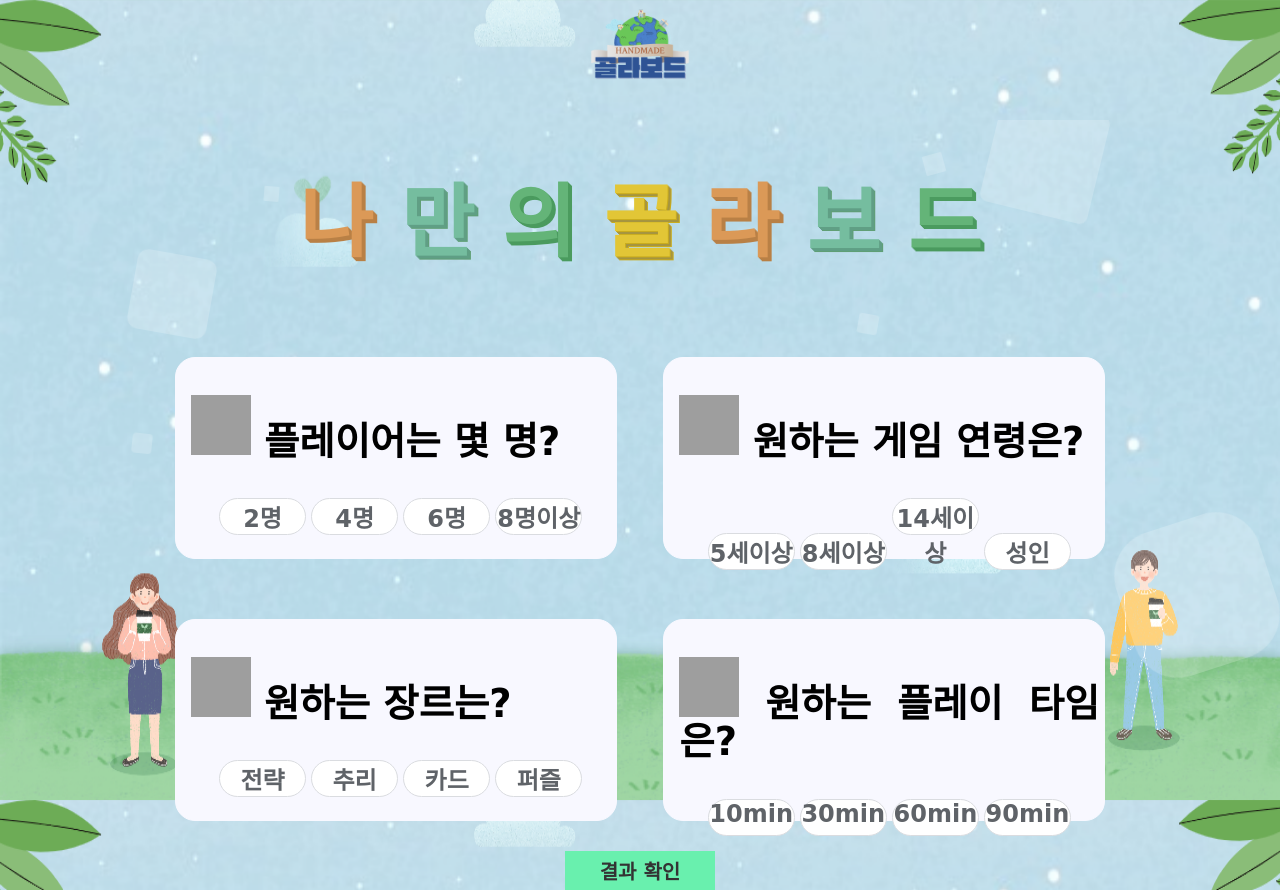
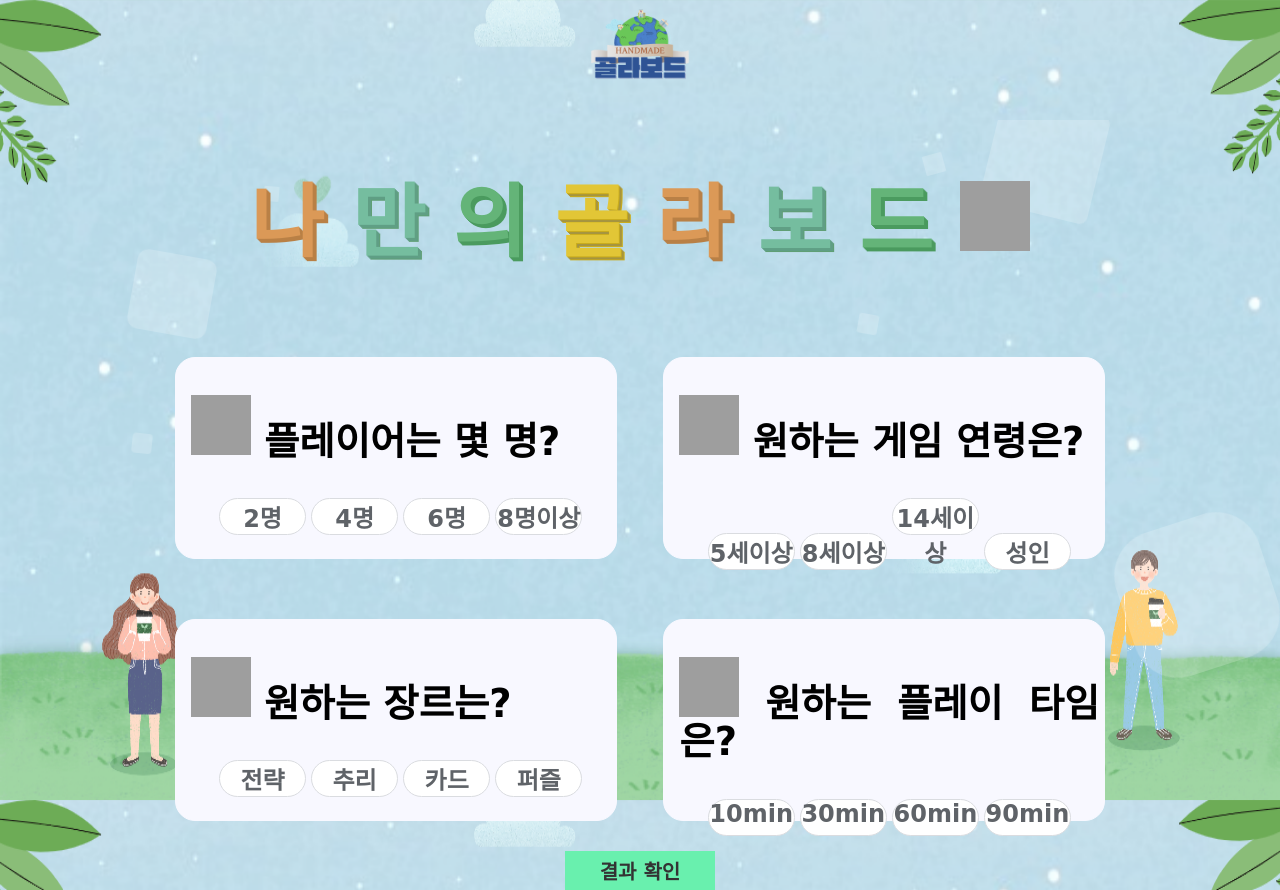
Before and after one commit to tunEmvegnomb/sparta_mc10th, a Python web app: template templates/question.html in a window 1280 px wide. Shown: the top 890 px of the page. Run offline with Jinja, Linux system fonts and the light colour scheme; the template is opened without the code that fills it, so the values that code supplies are empty; some web fonts are replaced; grey boxes are pictures that could not be loaded.

Commit message:
add ver.6 tokki

```diff
--- a/templates/question.html
+++ b/templates/question.html
@@ -62,6 +62,7 @@
             $(".menu3[menu-index!=" + index + "]").removeClass("clicked_menu");
           });
       });
+
     </script>
   </head>
 
@@ -97,12 +98,13 @@
         <span>라</span>
         <span>보</span>
         <span>드</span>
+        <img src="https://cdn-icons-png.flaticon.com/128/3292/3292072.png" width="70" height="70">
       </h1>
-      <!-- <img src="https://cdn-icons-png.flaticon.com/128/3292/3292072.png" width="70" height="70"> -->
+
     </div>
 
     <div id="main">
-      <div class="wrap_box">
+      <div class="wrap_box" >
         <div class="boxes">
           <div class="box">
             <div class="questions_box">
--- a/templates/style2.css
+++ b/templates/style2.css
@@ -1,5 +1,6 @@
 * {
   font-family: "Poor Story", cursive;
+
 }
 
 body {
@@ -8,8 +9,23 @@ body {
   margin: 0;
   background-attachment: fixed;
   background-size: 100% 100%;
-  overflow: hidden;
+  overflow-x: hidden;
+  overflow-y: auto;
+
 }
+::-webkit-scrollbar {
+  width: 10px; /*스크롤바의 너비*/
+}
+::-webkit-scrollbar-thumb {
+  background-color:	#6B8E23; /*스크롤바의 색상*/
+  border-radius: 10px; /*스크롤바 라운드*/
+}
+::-webkit-scrollbar-track {
+  background-color: #F0FFF0; /*스크롤바 트랙 색상*/
+}
+
+
+
 
 /* Animation */
 .area {
@@ -265,6 +281,7 @@ h1 span:nth-child(14) {
   display: flex;
   flex-direction: column;
   align-items: center;
+
 }
 
 .boxes {
@@ -272,6 +289,7 @@ h1 span:nth-child(14) {
   display: flex;
   justify-content: space-evenly;
   margin: 30px;
+
 }
 
 .box {
@@ -288,6 +306,10 @@ h1 span:nth-child(14) {
   text-align: center;
   font-size: 100%;
   background-color: ghostwhite;
+
+
+
+
 }
 
 .box1 {
```
